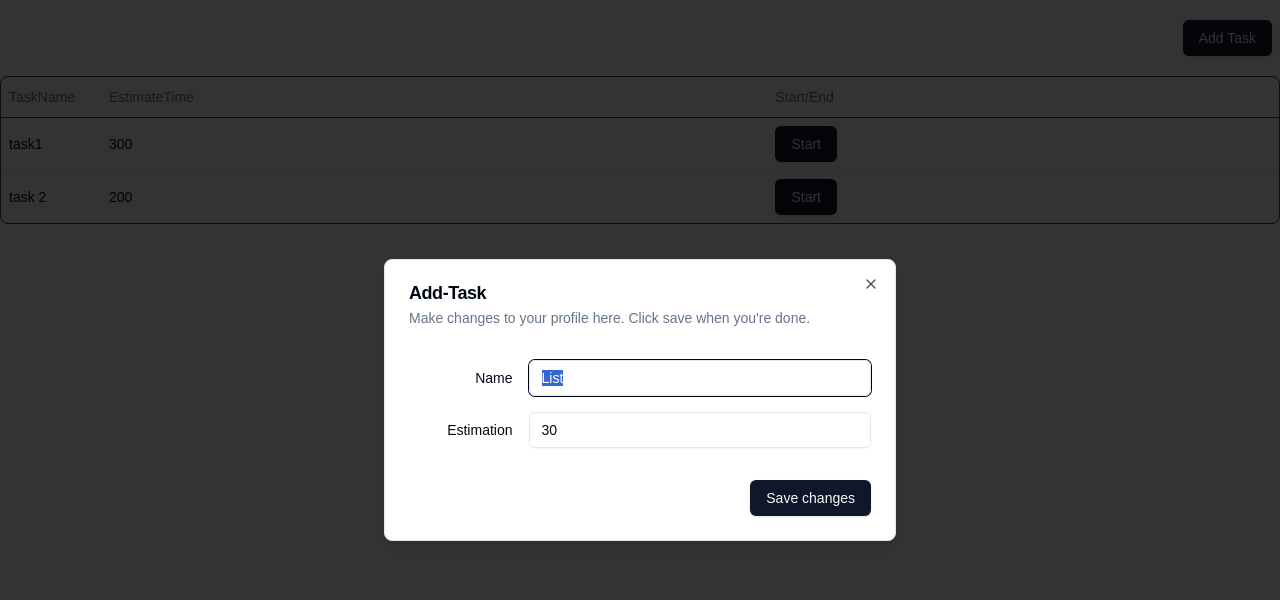
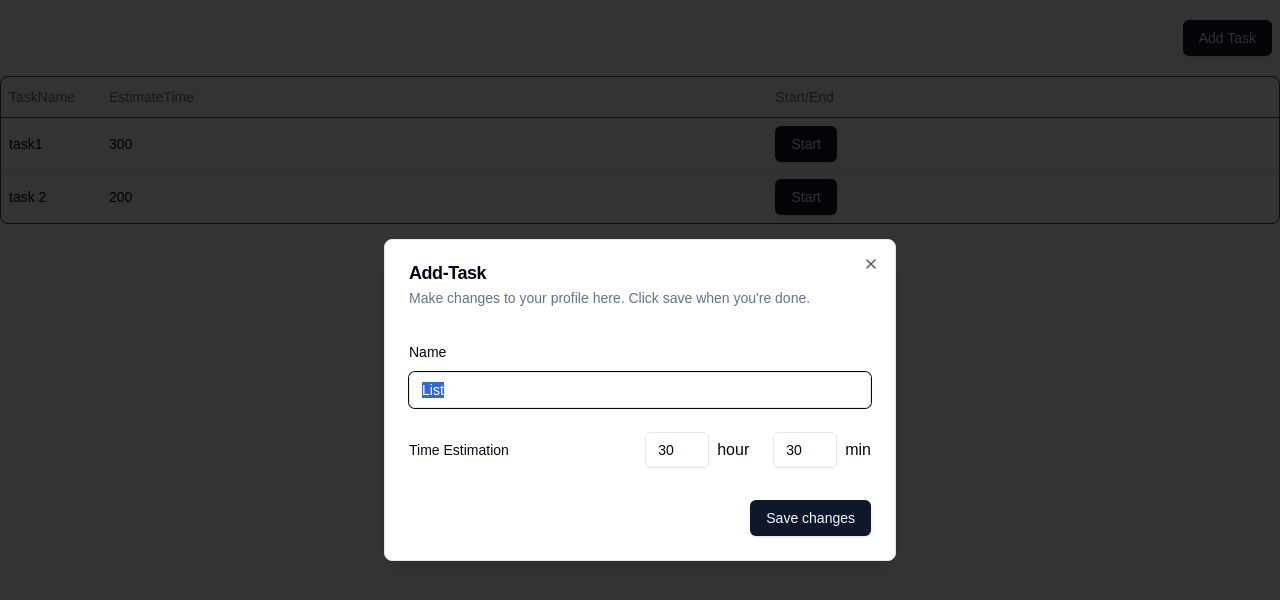
Before and after one commit to juheedhone/estimation-calculator, a Next.js app: page / in a window 1280 px wide. Both pictures are taken after a click on the button "Add Task". Shown: the top 600 px of the page. Built offline with nearby package versions, Linux system fonts and the light colour scheme.

Commit message:
Fix AddTask UI.

```diff
--- a/src/components/AddTask.tsx
+++ b/src/components/AddTask.tsx
@@ -19,25 +19,41 @@ const AddTask = () => {
         <DialogTrigger asChild>
           <Button>Add Task</Button>
         </DialogTrigger>
-        <DialogContent>
+        <DialogContent className="rounded-md">
           <DialogHeader>
             <DialogTitle>Add-Task</DialogTitle>
             <DialogDescription>
               Make changes to your profile here. Click save when you're done.
             </DialogDescription>
           </DialogHeader>
-          <div className="grid gap-4 py-4">
-            <div className="grid grid-cols-4 items-center gap-4">
-              <Label htmlFor="name" className="text-right">
+          <div className="py-4  space-y-6">
+            <div className="space-y-2">
+              <Label htmlFor="name" className="text-left">
                 Name
               </Label>
               <Input id="name" value="List" className="col-span-3" />
             </div>
-            <div className="grid grid-cols-4 items-center gap-4">
-              <Label htmlFor="username" className="text-right">
-                Estimation
+            <div className="flex items-center justify-between">
+              <Label htmlFor="username" className="text-left">
+                Time Estimation
               </Label>
-              <Input id="username" value="30" className="col-span-3" />
+
+              <div className="flex items-center gap-2">
+                <Input
+                  id="username"
+                  type="number"
+                  value="30"
+                  className="w-16"
+                />
+                <p className="mr-4">hour</p>
+                <Input
+                  id="username"
+                  type="number"
+                  value="30"
+                  className="w-16"
+                />
+                <p>min</p>
+              </div>
             </div>
           </div>
 
```
